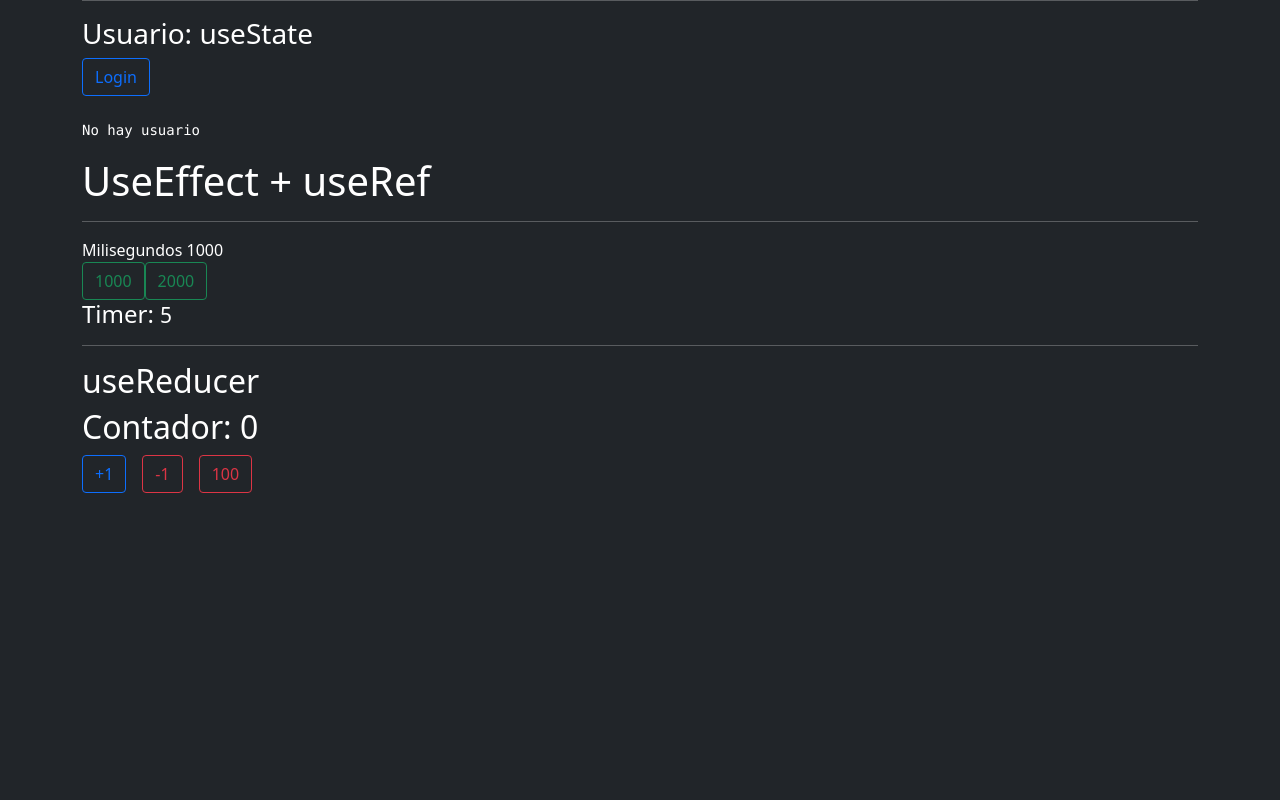
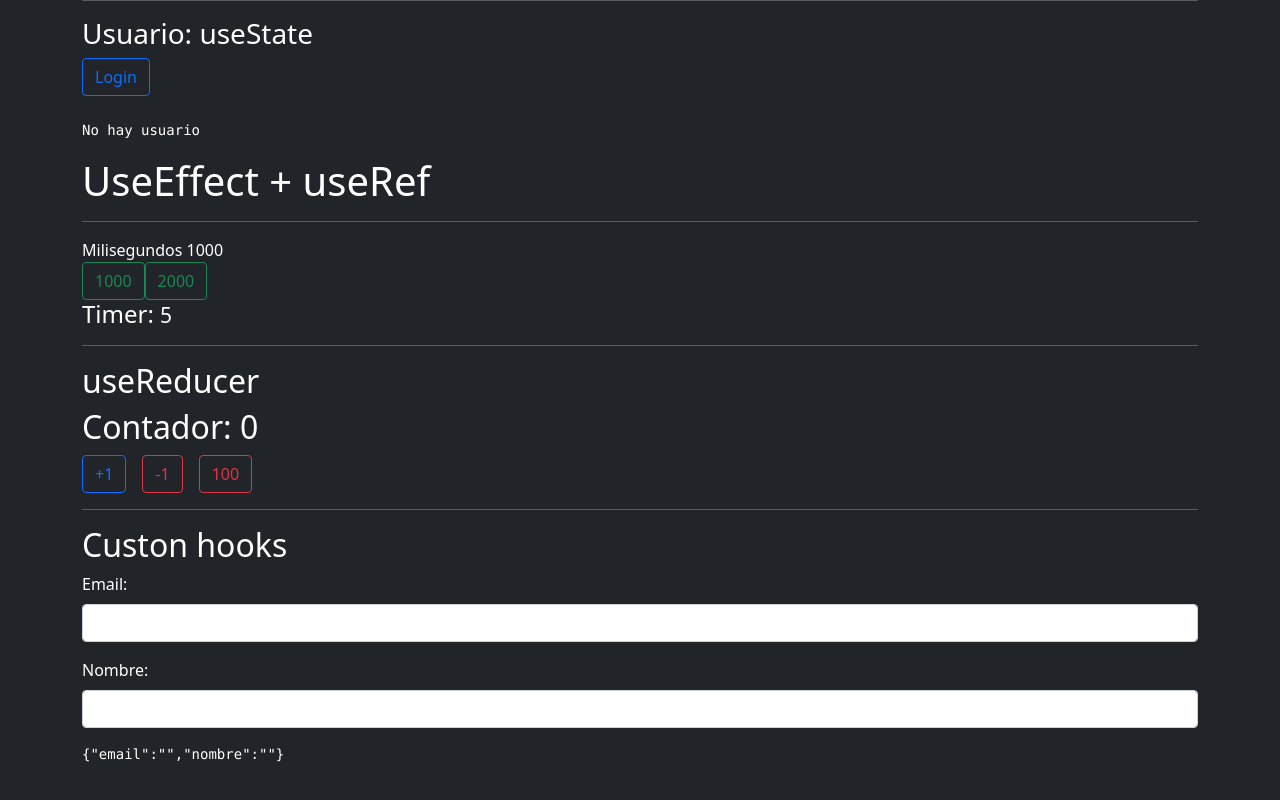
Before and after one commit to gdariodh/my-app-react-ts, a React (Create React App) app: page / in a window 1280 px wide. Shown: the part 298-1098 px from the top of the page. Before the commit the page ends 800 px from the top, so only its background shows below. Built offline with nearby package versions, Linux system fonts and the light colour scheme.

Commit message:
handleChange ts

```diff
--- a/src/App.tsx
+++ b/src/App.tsx
@@ -2,7 +2,7 @@
 import Usuario from "./components/Usuario";
 import TimerPadre from "./components/TimerPadre";
 import { ContadorRed } from "./components/useReducer/ContadorRed";
-
+import { Formulario } from "./components/Formulario";
 
 function App() {
   return (
@@ -11,23 +11,32 @@
 
       <hr />
 
-    <Counter/>
+      <Counter />
 
       <hr />
 
-    <Usuario/>
+      <Usuario />
 
       <h1>UseEffect + useRef</h1>
 
       <hr />
 
-    <TimerPadre/>
+      <TimerPadre />
 
       <hr />
 
       <h2>useReducer</h2>
 
-    <ContadorRed/>
+      <ContadorRed />
+
+      <hr />
+
+      <h2>Custon hooks</h2>
+      <Formulario />
+      <br />
+      <br />
+      <br />
+      <br />
     </>
   );
 }
--- /dev/null
+++ b/src/components/Formulario.tsx
@@ -0,0 +1,38 @@
+import React, { ChangeEvent, useState } from "react";
+
+export const Formulario = () => {
+
+ const [formulario, setFormulario] = useState({
+     email:'',
+     nombre: ''
+ });
+
+//  destructuracion del event.target // para que agarra ts el handle hay que espeficicar que esta leyendo un input ChangeEvent<HTMLInputElement>
+ const handleChange = ({target}: ChangeEvent<HTMLInputElement>) => {
+
+    const { name, value } = target;
+
+    setFormulario({
+        ...formulario,
+        [name] : value
+    })
+
+ }
+
+
+  return (
+    <form autoComplete="off">
+      <div className="mb-3">
+        <label className="form-label">Email:</label>
+        <input  type="email" className="form-control" name="email" onChange={handleChange}/>
+      </div>
+
+      <div className="mb-3">
+        <label className="form-label">Nombre:</label>
+        <input type="text" className="form-control" name="nombre" onChange={handleChange}/>
+      </div>
+
+      <pre>{JSON.stringify(formulario)}</pre>
+    </form>
+  );
+};
```
Lines whose indentation alone changed are shown as unchanged.
